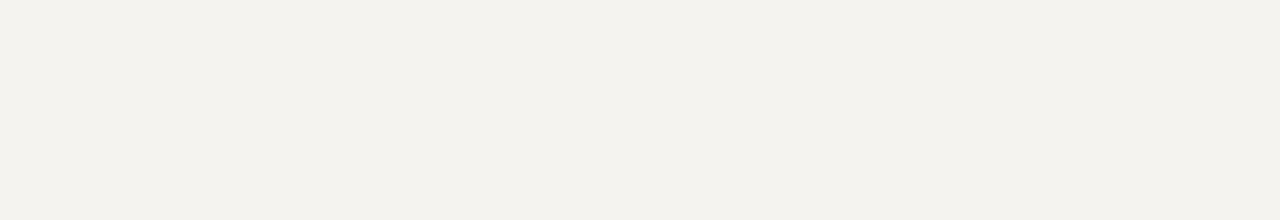
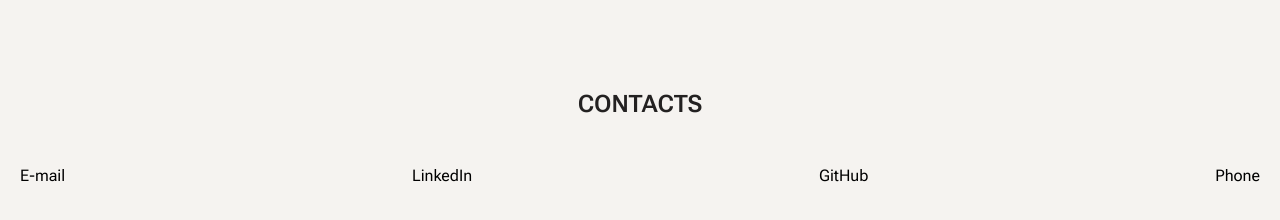
Before and after one commit to joewardperalta/developer-portfolio, a Next.js app: page / in a window 1280 px wide. Shown: the part 3617-3837 px from the top of the page. Before the commit the page ends 3607 px from the top, so only its background shows below. Built offline with nearby package versions, Linux system fonts and the light colour scheme.

Commit message:
Created the contacts section and added the contacts in the data folder

```diff
--- a/app/page.js
+++ b/app/page.js
@@ -13,12 +13,14 @@ import ToggleSwitch from "@/components/ToggleSwitch";
 import ExperienceCard from "@/components/ExperienceCard";
 import Project from "@/components/Project";
 import { useEffect, useState } from "react";
+import Link from "next/link";
 
 // Data
 import technologies from "@/data/technologies.json";
 import experiences from "@/data/experiences.json";
 import education from "@/data/education.json";
 import projects from "@/data/projects.json";
+import contacts from "@/data/contacts.json";
 
 export default function Home() {
   const [experienceAndEducationContent, setExperienceAndEducationContent] =
@@ -141,6 +143,28 @@ export default function Home() {
             </Column>
           </Container>
         </Section>
+
+        <Section id="contacts">
+          <Container>
+            <Column>
+              <Heading>Contacts</Heading>
+            </Column>
+          </Container>
+
+          <Container>
+            <Column>
+              <ul className="flex w-full justify-between">
+                {contacts.map((contact, index) => (
+                  <li className="" key={index}>
+                    <Link href={contact.link} target="_blank">
+                      {contact.title}
+                    </Link>
+                  </li>
+                ))}
+              </ul>
+            </Column>
+          </Container>
+        </Section>
       </main>
     </>
   );
--- /dev/null
+++ b/data/contacts.json
@@ -0,0 +1,18 @@
+[
+  {
+    "title": "E-mail",
+    "link": "mailto:joeward_peralta@outlook.com"
+  },
+  {
+    "title": "LinkedIn",
+    "link": "https://www.linkedin.com/in/joewardperalta/"
+  },
+  {
+    "title": "GitHub",
+    "link": "https://github.com/joewardperalta?tab=repositories"
+  },
+  {
+    "title": "Phone",
+    "link": "tel:6479013040"
+  }
+]
```
